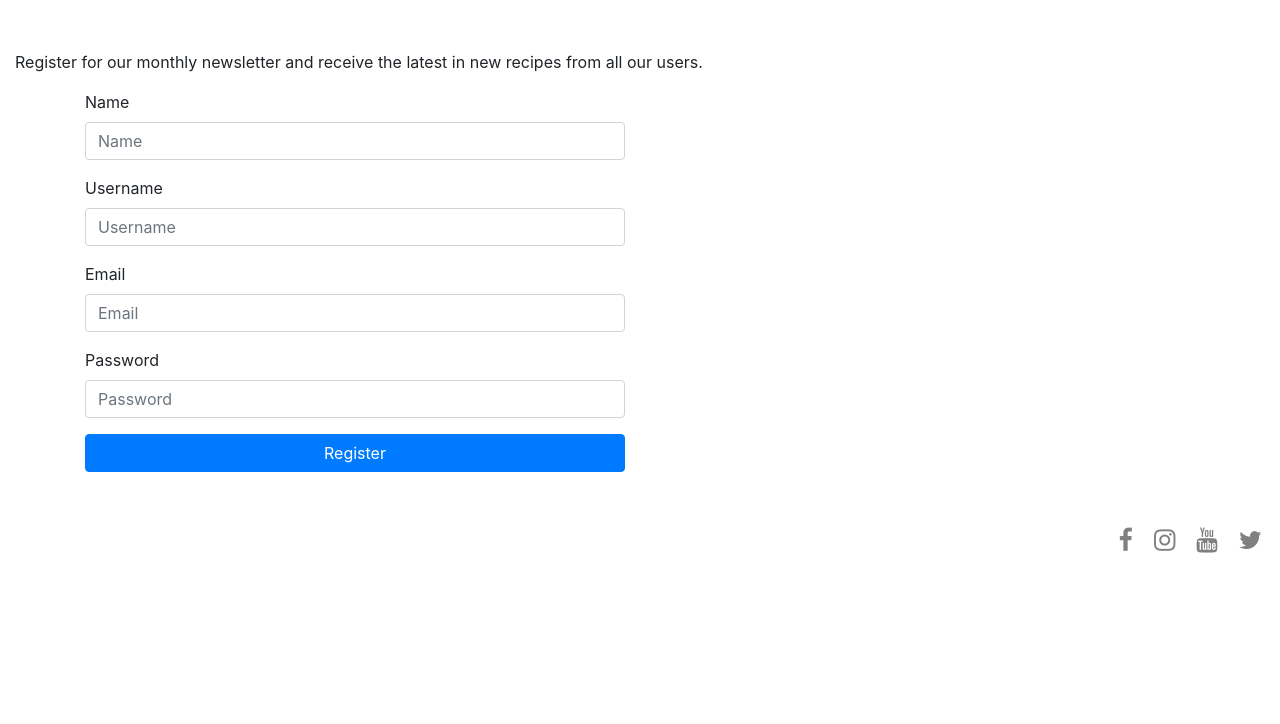
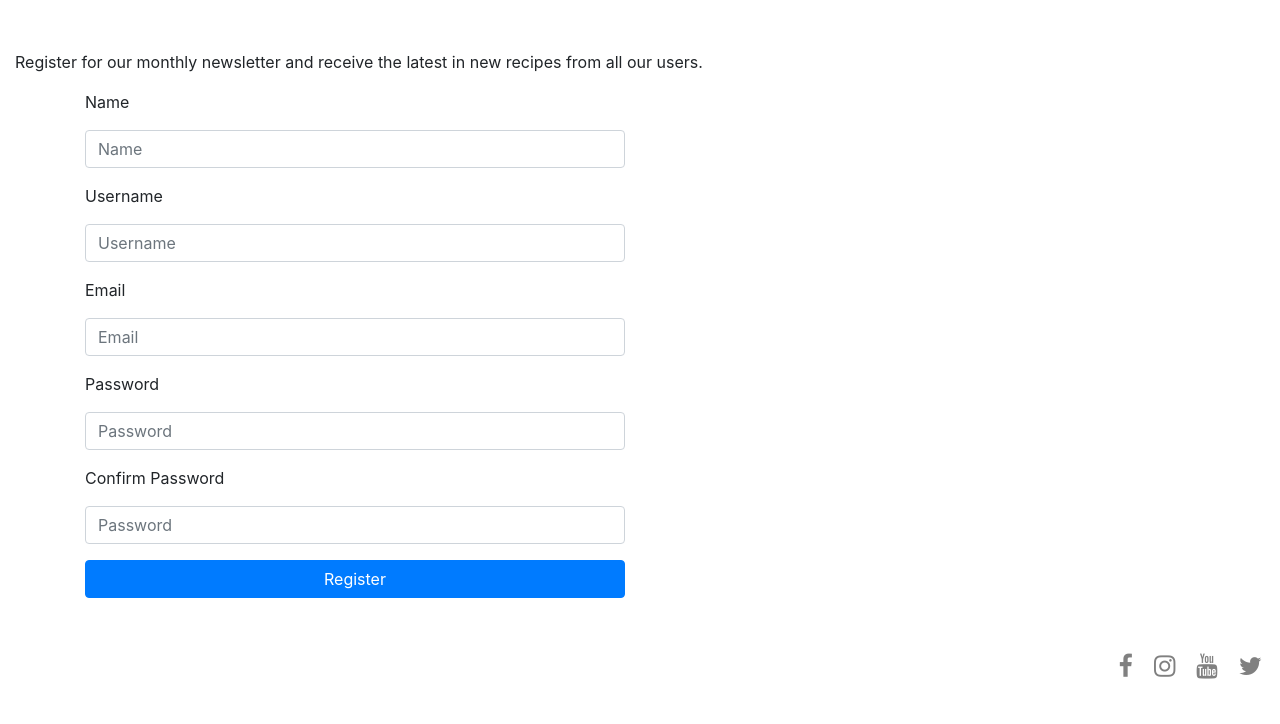
Before and after one commit to LiamD88/cooking-for-you, a Flask app: page /register in a window 1280 px wide. Shown: the part 76-800 px from the top of the page. Run offline with Flask 2, Linux system fonts and the light colour scheme; some libraries are stand-ins or nearby versions.

Commit message:
I extended my jinja templates from my form and added in flash messages to allow a user to know if they are already registered or not

```diff
--- a/templates/register.html
+++ b/templates/register.html
@@ -1,6 +1,26 @@
 {% extends 'base.html' %} <!--This allows me to extend the base.html to this page-->
 
 {% block content %} <!-- this is the block content that will go between the the same jinja block I have on my base.html and display what I have below-->
+
+<div class="container">
+  <div class="row">
+    <div class="col-12">
+      {% with messages = get_flashed_messages() %}
+      {% if messages %}
+          {% for message in messages %}
+              <div class="alert alert-primary alert-dismissible fade show" role="alert">
+                  <span>{{ message }}</span>
+                  <button type="button" class="close" data-dismiss="alert" aria-label="Close">
+                  <span aria-hidden="true">&times;</span>
+                  </button>
+              </div>
+          {% endfor %}
+      {% endif %}
+  {% endwith %}
+    </div>
+  </div>
+</div>
+
 
 <div class="container-fluid"> <!--Text at top of page-->
   <div class="row">
@@ -13,27 +33,29 @@
   </div>
 </div>
 
-
-
 <div class="container"> <!--registration form-->
   <div class="row">
     <div class="col-md-6">
-      <form method=POST action="">
+      <form method=POST action="{{url_for('register_page') }}">
         <div class="form-group">
-          <label for="exampleInputEmail1">Name</label>
-          <input type="text" class="form-control" name="name" placeholder="Name">
+          <label for="exampleInputEmail1">{{ form.name.label }}</label>
+          <input type="text" class="form-control" name="name" required="" placeholder="Name">
         </div>
         <div class="form-group">
-          <label for="exampleInputEmail1">Username</label>
-          <input type="text" class="form-control" name="username" placeholder="Username">
+          <label for="exampleInputEmail1">{{ form.username.label }}</label>
+          <input type="text" class="form-control" name="username" required="" placeholder="Username">
         </div>
         <div class="form-group">
-          <label for="exampleInputEmail1">Email</label>
-          <input type="email" class="form-control" name="email" placeholder="Email">
+          <label for="exampleInputEmail1">{{ form.email.label }}</label>
+          <input type="email" class="form-control" name="email" required="" placeholder="Email">
         </div>
         <div class="form-group">
-          <label for="exampleInputPassword1">Password</label>
-          <input type="password" class="form-control" name="password" placeholder="Password">
+          <label for="exampleInputPassword1">{{ form.password.label }}</label>
+          <input type="password" class="form-control" name="password" required="" placeholder="Password">
+        </div>
+        <div class="form-group">
+          <label for="exampleInputPassword1">{{ form.password_2.label }}</label>
+          <input type="password" class="form-control" name="password" required="" placeholder="Password">
         </div>
         <button type="submit" class="btn btn-primary btn-block">Register</button>
       </form>
```
